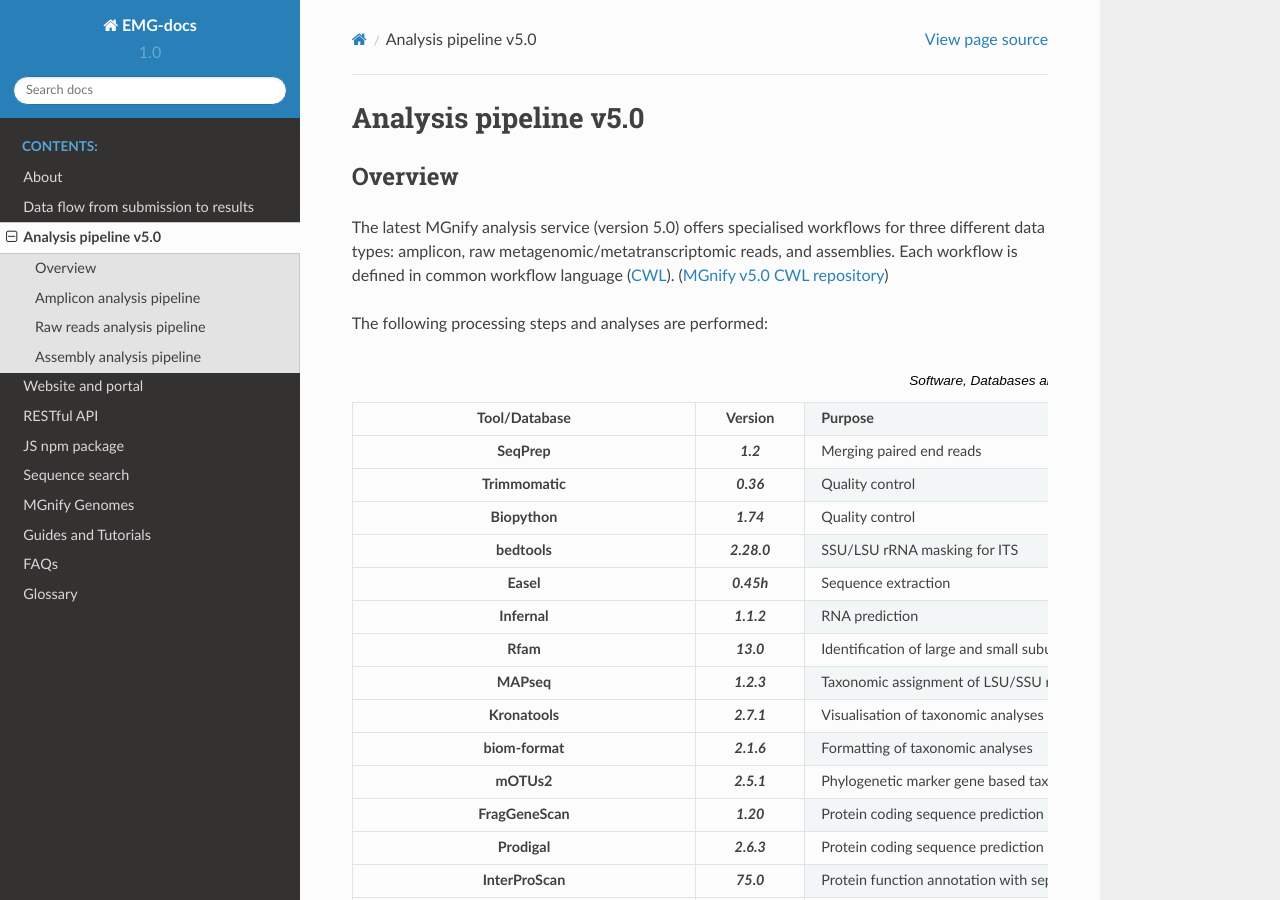
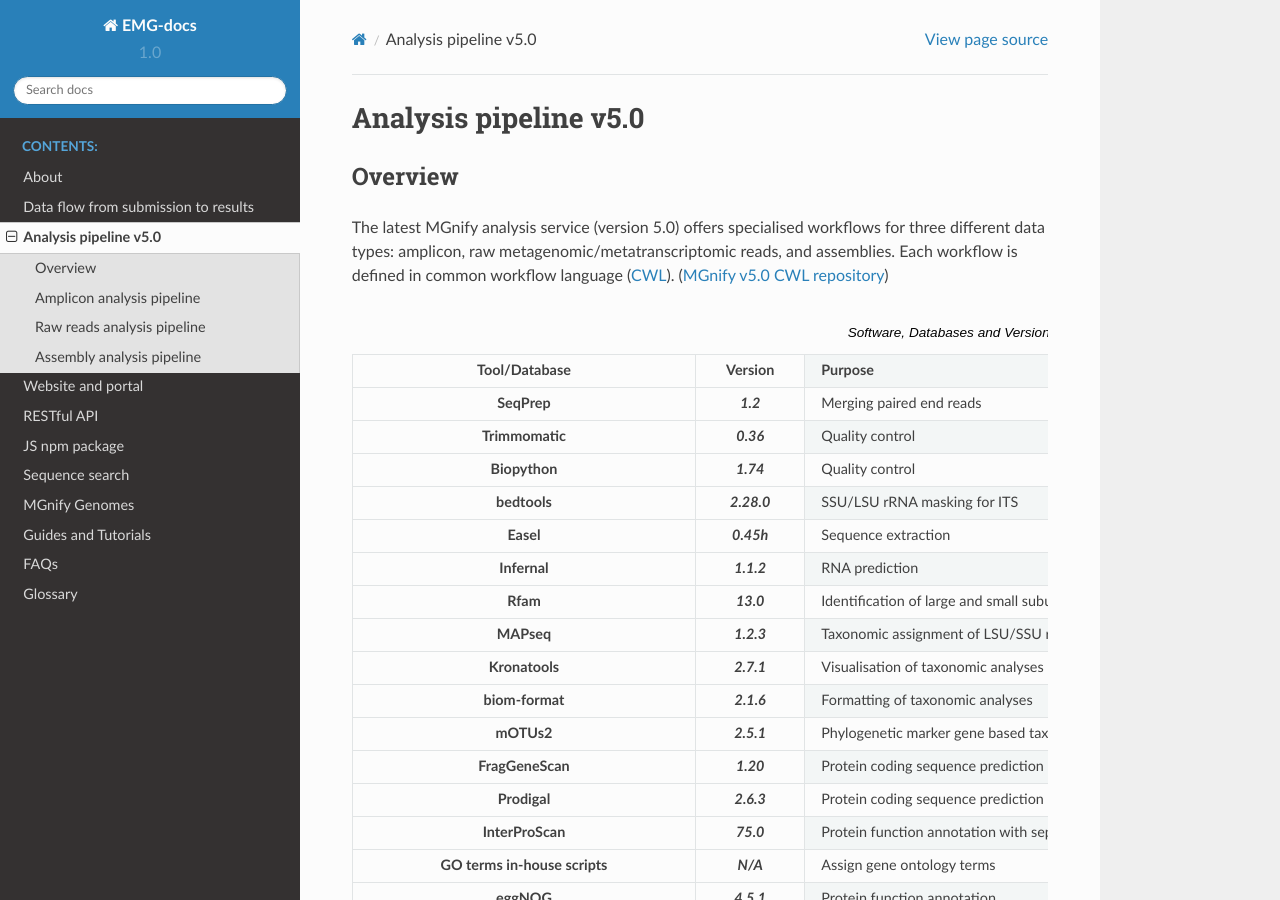
Before and after one commit to EBI-Metagenomics/EMG-docs, a Sphinx documentation site: the page built from docs/analysis.rst, in a window 1280 px wide and 900 px high. Built offline with Sphinx 7.4.7 and the Read the Docs theme 2.0.0, drawn with Linux system fonts in a browser that asks for light colours.

Commit message:
edit table header

```diff
--- a/docs/analysis.rst
+++ b/docs/analysis.rst
@@ -9,9 +9,7 @@
 
 The latest MGnify analysis service (version 5.0) offers specialised workflows for three different data types: amplicon, raw metagenomic/metatranscriptomic reads, and assemblies. Each workflow is defined in common workflow language (`CWL <https://figshare.com/articles/Common_Workflow_Language_draft_3/3115156/2>`_). (`MGnify v5.0 CWL repository <https://github.com/EBI-Metagenomics/pipeline-v5>`_)
 
-The following processing steps and analyses are performed:
-
-.. list-table:: Software, Databases and Versions used by MGnify:
+.. list-table:: Software, Databases and Versions used by MGnify to perform analyses:
   :widths: 15, 10, 20, 5, 5, 5
   :stub-columns: 2
 
```
